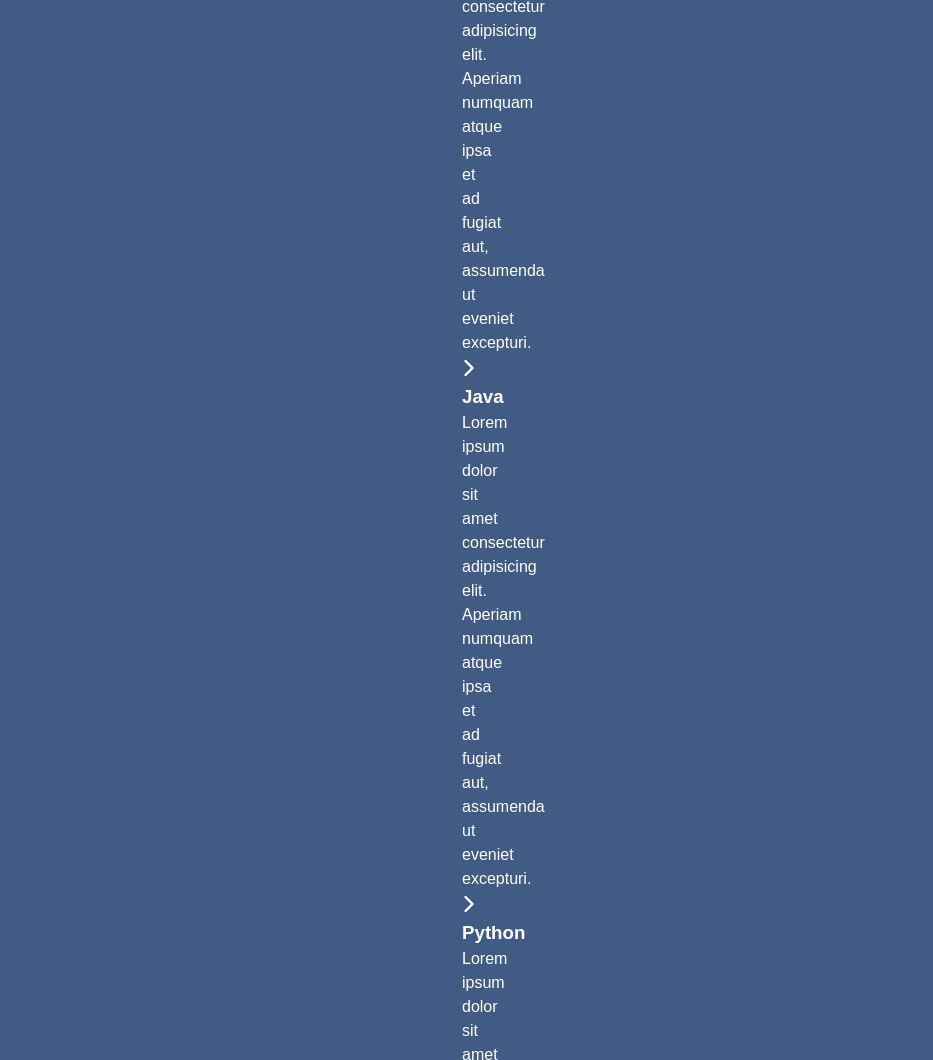
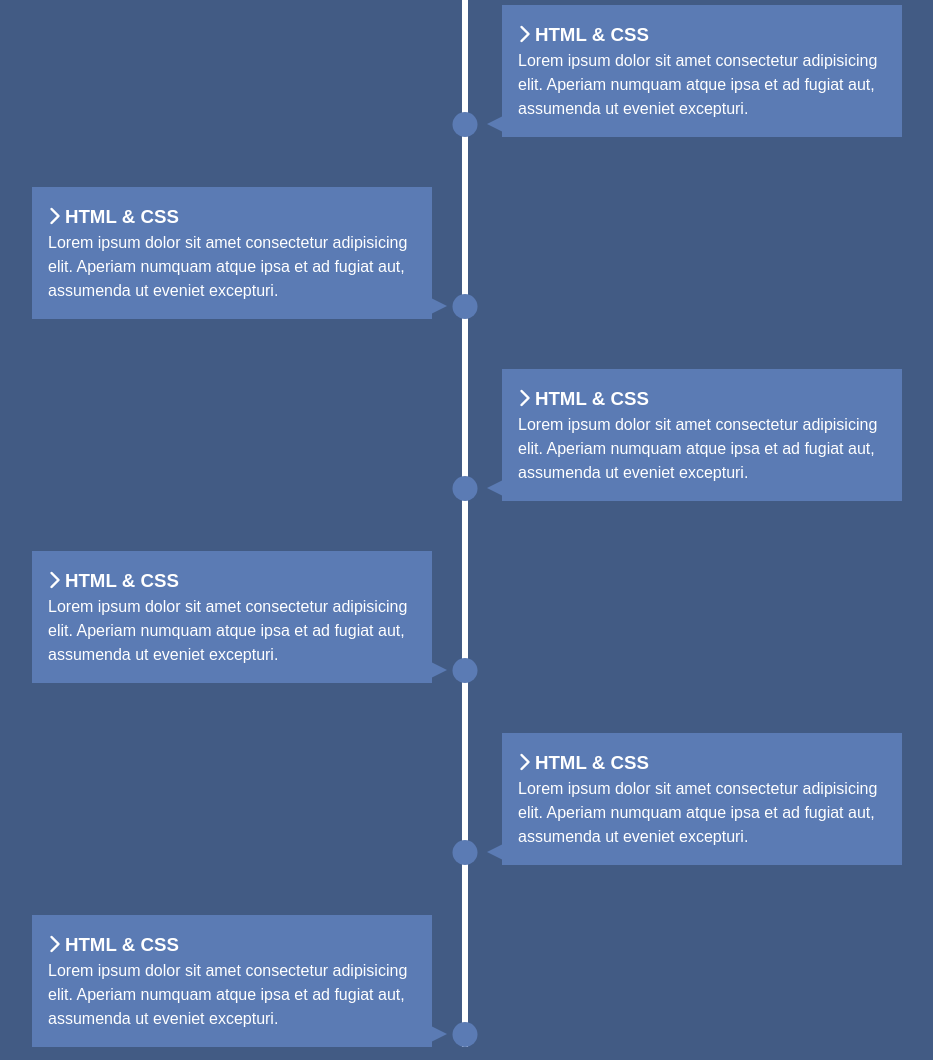
Before and after one commit to Nkugavarathan/Knowledge-Timeline-Sample, a plain HTML site: page index.html in a window 1280 px wide. Shown: the part 1007-2067 px from the top of the page, without its empty margins (175-1108 px from the left). Drawn offline with Linux system fonts and the light colour scheme.

Commit message:
secondcommit

```diff
--- a/index.html
+++ b/index.html
@@ -16,44 +16,66 @@
     <div id="timeline">
         <ul>
             <li>
+                <div>
                     <h3><i class="fas fa-chevron-right"></i> HTML & CSS</h3>
                     <p>Lorem ipsum dolor sit amet consectetur adipisicing elit. Aperiam numquam atque ipsa et ad fugiat aut, assumenda ut eveniet excepturi.</p>
+                </div>
             </li>
             <li>
-                <h3><i class="fas fa-chevron-right"></i> JavaScript</h3>
+                <div>
+                    <h3><i class="fas fa-chevron-right"></i> HTML & CSS</h3>
                     <p>Lorem ipsum dolor sit amet consectetur adipisicing elit. Aperiam numquam atque ipsa et ad fugiat aut, assumenda ut eveniet excepturi.</p>
+                </div>
             </li>
             <li>
-                <h3><i class="fas fa-chevron-right"></i> Java</h3>
+                <div>
+                    <h3><i class="fas fa-chevron-right"></i> HTML & CSS</h3>
                     <p>Lorem ipsum dolor sit amet consectetur adipisicing elit. Aperiam numquam atque ipsa et ad fugiat aut, assumenda ut eveniet excepturi.</p>
+                </div>
             </li>
             <li>
-                <h3><i class="fas fa-chevron-right"></i> Python</h3>
+                <div>
+                    <h3><i class="fas fa-chevron-right"></i> HTML & CSS</h3>
                     <p>Lorem ipsum dolor sit amet consectetur adipisicing elit. Aperiam numquam atque ipsa et ad fugiat aut, assumenda ut eveniet excepturi.</p>
+                </div>
             </li>
             <li>
-                <h3><i class="fas fa-chevron-right"></i> Ruby</h3>
+                <div>
+                    <h3><i class="fas fa-chevron-right"></i> HTML & CSS</h3>
                     <p>Lorem ipsum dolor sit amet consectetur adipisicing elit. Aperiam numquam atque ipsa et ad fugiat aut, assumenda ut eveniet excepturi.</p>
+                </div>
             </li>
             <li>
-                <h3><i class="fas fa-chevron-right"></i> R</h3>
+                <div>
+                    <h3><i class="fas fa-chevron-right"></i> HTML & CSS</h3>
                     <p>Lorem ipsum dolor sit amet consectetur adipisicing elit. Aperiam numquam atque ipsa et ad fugiat aut, assumenda ut eveniet excepturi.</p>
+                </div>
+            </li>
+
+            <li>
+                <div>
+                    <h3><i class="fas fa-chevron-right"></i> HTML & CSS</h3>
+                    <p>Lorem ipsum dolor sit amet consectetur adipisicing elit. Aperiam numquam atque ipsa et ad fugiat aut, assumenda ut eveniet excepturi.</p>
+                </div>
             </li>
             <li>
-                <h3><i class="fas fa-chevron-right"></i> C</h3>
+                <div>
+                    <h3><i class="fas fa-chevron-right"></i> HTML & CSS</h3>
                     <p>Lorem ipsum dolor sit amet consectetur adipisicing elit. Aperiam numquam atque ipsa et ad fugiat aut, assumenda ut eveniet excepturi.</p>
+                </div>
+            </li>
+
+            <li>
+                <div>
+                    <h3><i class="fas fa-chevron-right"></i> HTML & CSS</h3>
+                    <p>Lorem ipsum dolor sit amet consectetur adipisicing elit. Aperiam numquam atque ipsa et ad fugiat aut, assumenda ut eveniet excepturi.</p>
+                </div>
             </li>
             <li>
-                <h3><i class="fas fa-chevron-right"></i> C++</h3>
+                <div>
+                    <h3><i class="fas fa-chevron-right"></i> HTML & CSS</h3>
                     <p>Lorem ipsum dolor sit amet consectetur adipisicing elit. Aperiam numquam atque ipsa et ad fugiat aut, assumenda ut eveniet excepturi.</p>
-            </li>
-            <li>
-                <h3><i class="fas fa-chevron-right"></i> C#</h3>
-                <p>Lorem ipsum dolor sit amet consectetur adipisicing elit. Aperiam numquam atque ipsa et ad fugiat aut, assumenda ut eveniet excepturi.</p>
-            </li>
-            <li>
-                <h3><i class="fas fa-chevron-right"> Dart</i></h3>
-                <p>Lorem ipsum dolor sit amet consectetur adipisicing elit. Aperiam numquam atque ipsa et ad fugiat aut, assumenda ut eveniet excepturi.</p>
+                </div>
             </li>
         </ul>
     </div>
--- a/style.css
+++ b/style.css
@@ -33,11 +33,77 @@
 #timeline ul{
     background: var(--primary-color);
     padding: 50px 0;
+
+
 }
+
+/*create line*/
 #timeline ul li{
     list-style: none;
     position: relative;
     width: 6px;
-    margin: 0 auto;
+    margin: 0 auto ;
+    padding-top: 50px;
+    background: #ffffff;
+}
+
+/*Box*/
+#timeline ul li div{
+    position: relative;
+    bottom: 0;
+    width:400px ;
+    padding: 1rem;
+    background: var(--secondary-color);
+    transition: all .5s ease-in-out;
 
 }
+/* Right side */
+#timeline ul li:nth-child(odd) div {
+    left: 40px;
+}
+
+/* Left side */
+#timeline ul li:nth-child(even) div {
+    left: -430px;
+}
+/*Dots*/
+#timeline ul li::after{
+    content: '';
+    position: absolute;
+    left: 50%;
+    bottom: 0;
+    width: 25px;
+    height: 25px;
+    background: var(--secondary-color);
+    transform: translateX(-50%);
+    border-radius: 50%;
+    transition: background .5s ease-in-out;
+}
+
+/*Arrows base*/
+#timeline div:before{
+    content: '';
+    position: absolute;
+    bottom: 5px;
+    width: 0;
+    height: 0;
+    border-style: solid;
+}
+
+/*create righty arrow */
+#timeline ul li:nth-child(odd) div::before {
+    left: -15px;
+    border-width: 8px 16px 8px 0;
+
+    border-color: transparent var(--secondary-color) transparent
+     transparent;
+}
+
+/*create left arrow */
+#timeline ul li:nth-child(even) div::before {
+    right:-15px ;
+    border-width: 8px 0 8px 16px;
+
+    border-color: transparent  transparent
+     transparent var(--secondary-color);
+}
```
Lines whose indentation alone changed are shown as unchanged.
